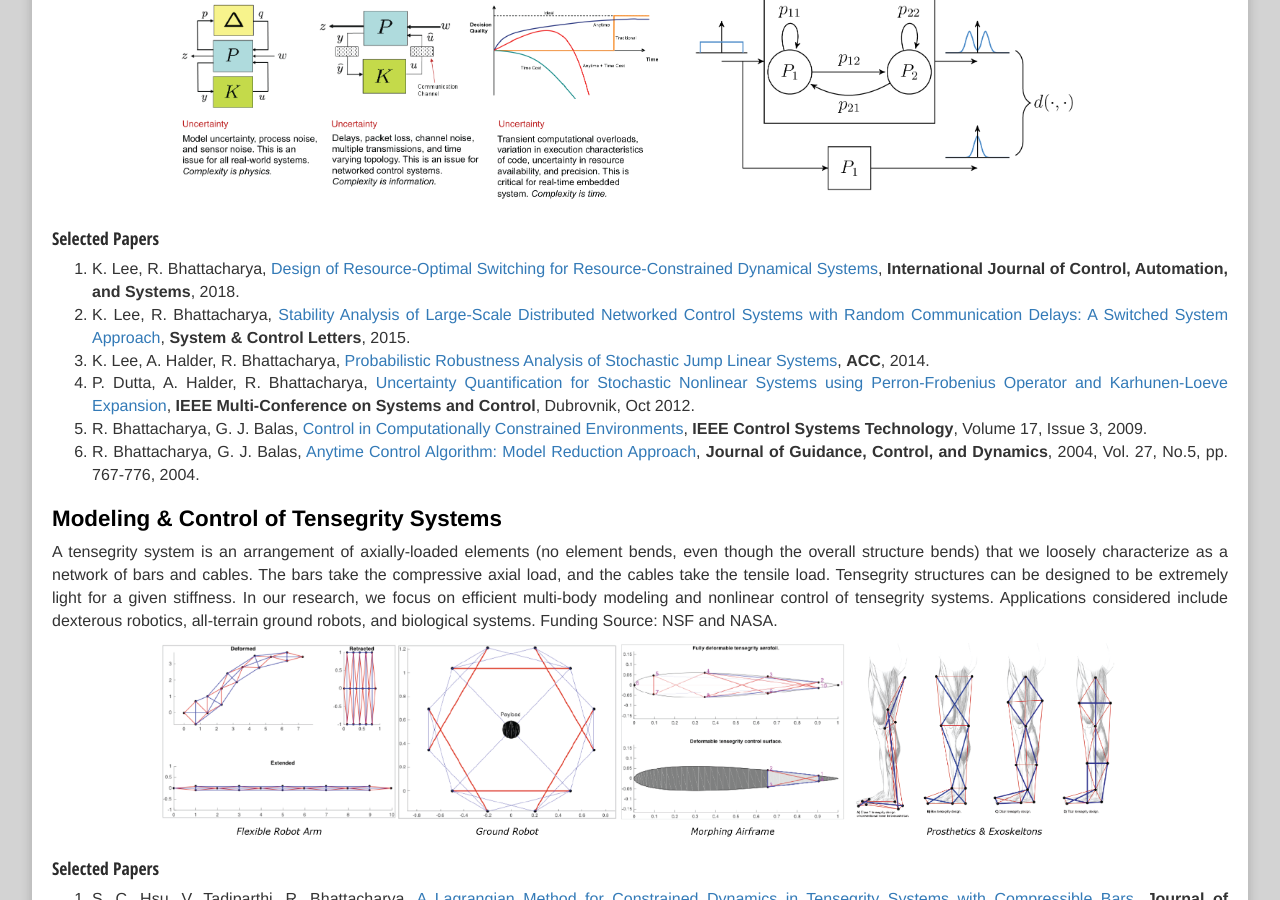
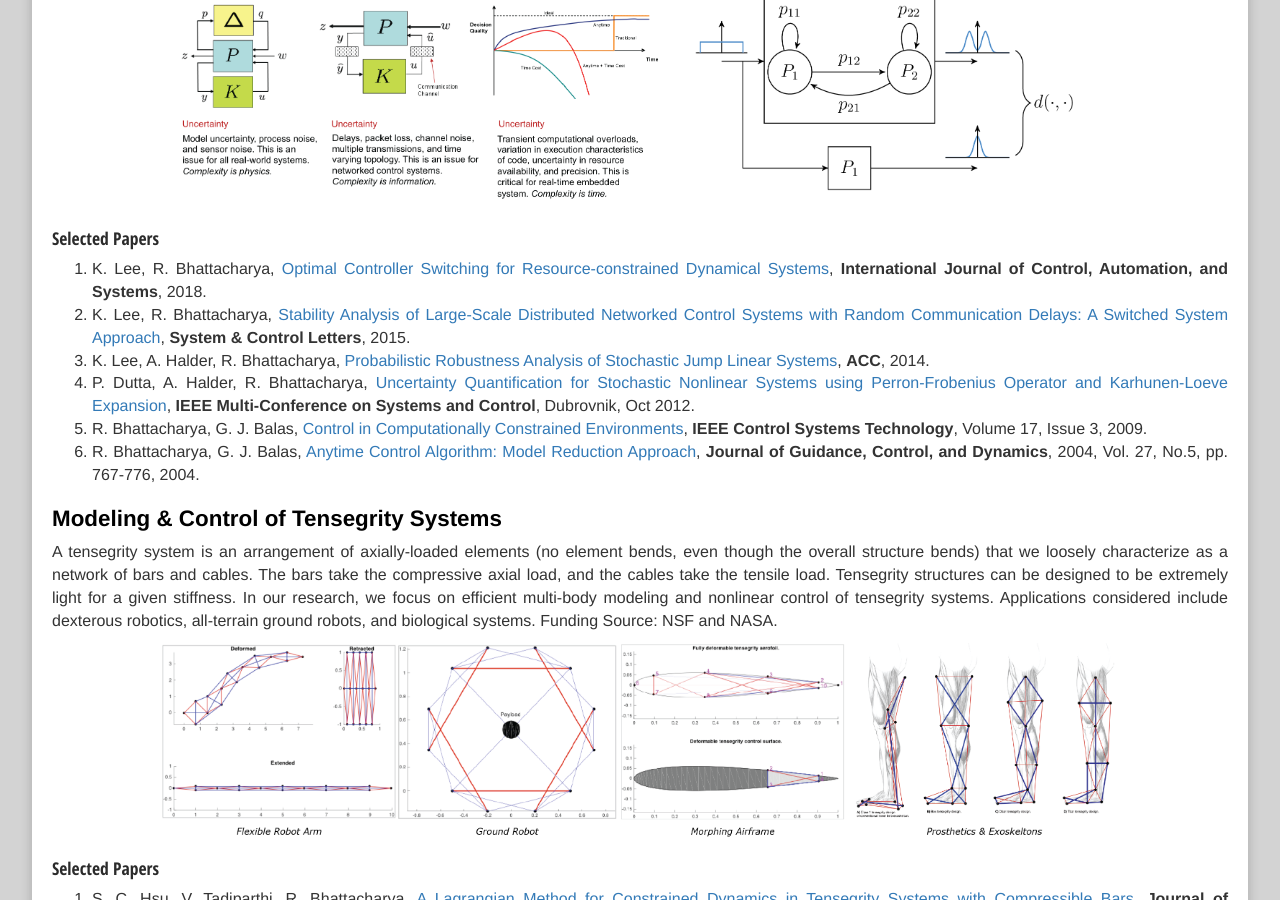
Before and after one commit to isrlab/isrlab.github.io, a Jekyll site: the page built from index.md, in a window 1280 px wide and 900 px high, scrolled down 2156 px. Built offline with Jekyll 4.4.1, drawn with Linux system fonts in a browser that asks for light colours; nearby versions of some CDN libraries.

Commit message:
Minor updates.

```diff
--- a/index.md
+++ b/index.md
@@ -51,7 +51,7 @@ Cyber-physical systems have strong coupling between physics, communication, and
 
 ### Selected Papers
 
-1. K. Lee, R. Bhattacharya, [Design of Resource-Optimal Switching for Resource-Constrained Dynamical Systems](https://link.springer.com/article/10.1007/s12555-017-0530-3), **International Journal of Control, Automation, and Systems**, 2018.
+1. K. Lee, R. Bhattacharya, [Optimal Controller Switching for Resource-constrained Dynamical Systems](https://link.springer.com/article/10.1007/s12555-017-0530-3), **International Journal of Control, Automation, and Systems**, 2018.
 1. K. Lee, R. Bhattacharya, [Stability Analysis of Large-Scale Distributed Networked Control Systems with Random Communication Delays: A Switched System Approach](https://arxiv.org/abs/1503.03047), **System & Control Letters**, 2015.
 1. K. Lee, A. Halder, R. Bhattacharya, [Probabilistic Robustness Analysis of Stochastic Jump Linear Systems](https://arxiv.org/abs/1403.2411), **ACC**, 2014.
 1. P. Dutta, A. Halder, R. Bhattacharya, [Uncertainty Quantification for Stochastic Nonlinear Systems using Perron-Frobenius Operator and Karhunen-Loeve Expansion](https://ieeexplore.ieee.org/document/6402455/), **IEEE Multi-Conference on Systems and Control**, Dubrovnik, Oct 2012.
```
Also changed, not shown: publications.md (+1 -1 lines).
